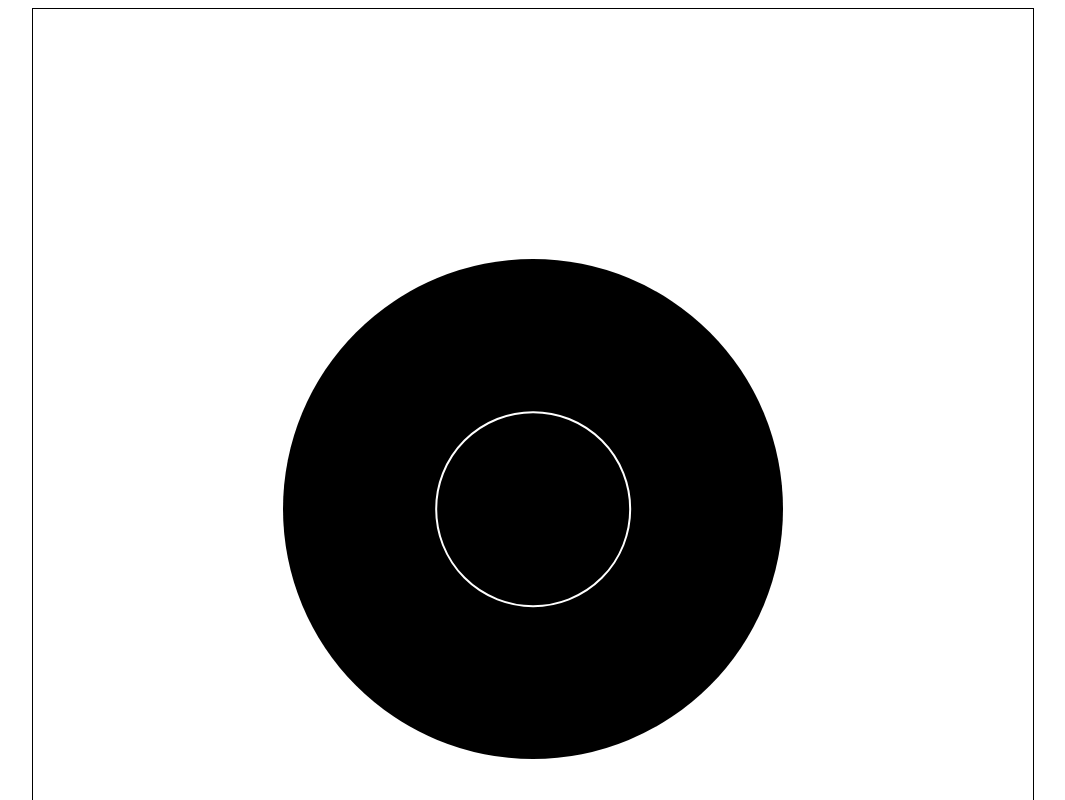
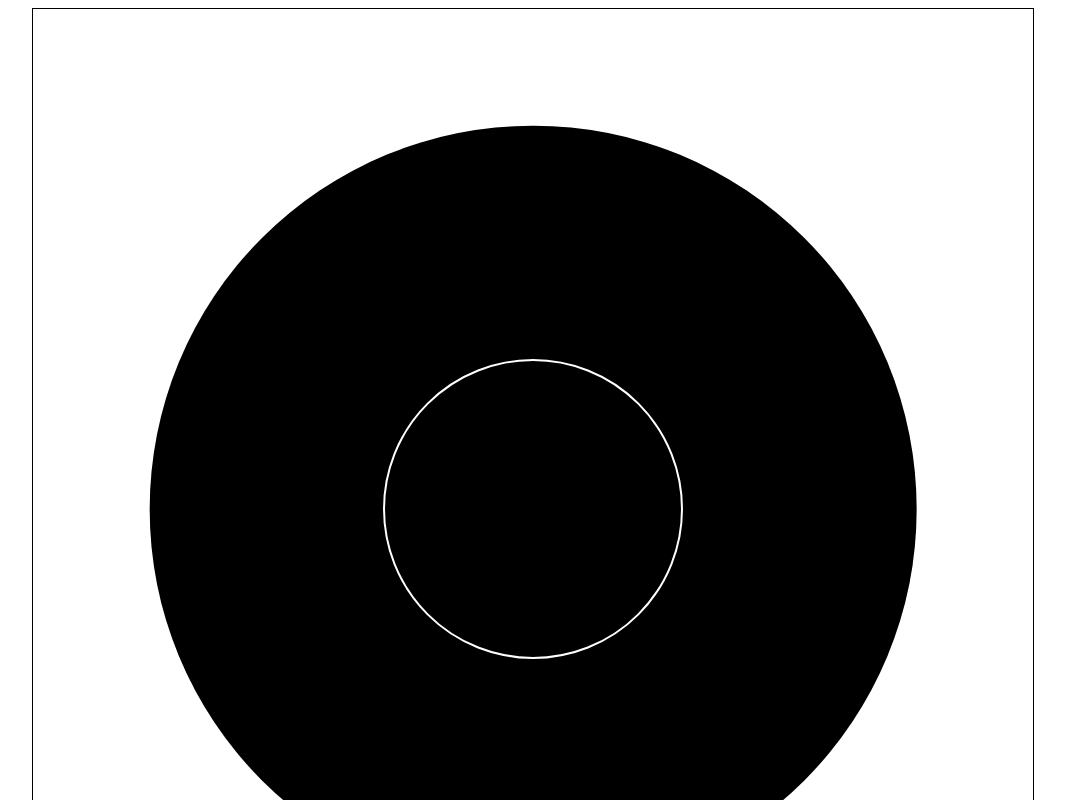
Before and after one commit to oysteinjaren/biathlon-calibration, a React (Vite) app: page / in a window 1280 px wide. Shown: the top 800 px of the page, without its empty margins (107-1172 px from the left). Built offline with nearby package versions, Linux system fonts and the light colour scheme.

Commit message:
"Zoom in" on the target circle a bit

```diff
--- a/src/App.tsx
+++ b/src/App.tsx
@@ -1,7 +1,7 @@
 import React, { useState, useEffect } from "react";
 import "./App.css";
 
-const TARGET_AREA_SIZE_MM = 230;
+const TARGET_AREA_SIZE_MM = 150;
 const STANDING_TARGET_DIAMETER_MM = 115;
 const PRONE_TARGET_DIAMETER_MM = 45;
 // Set CSS variables
```
